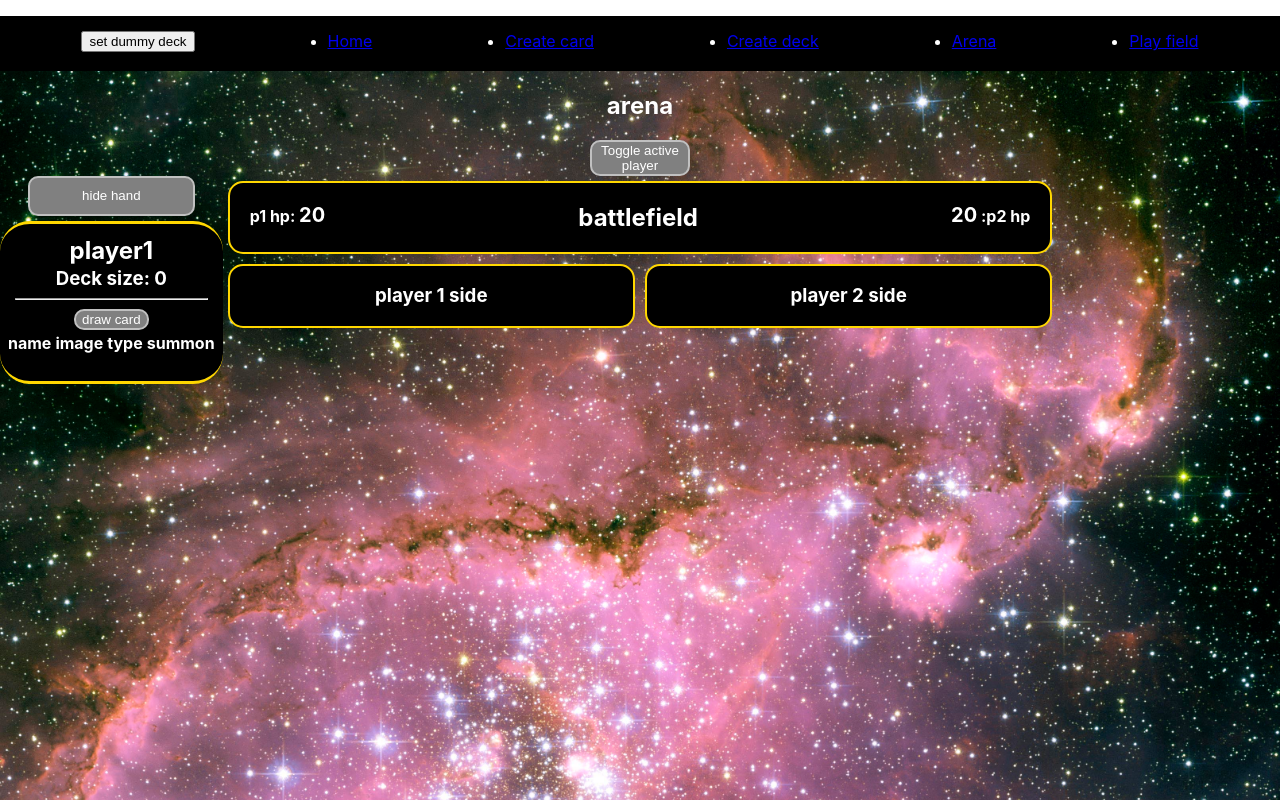
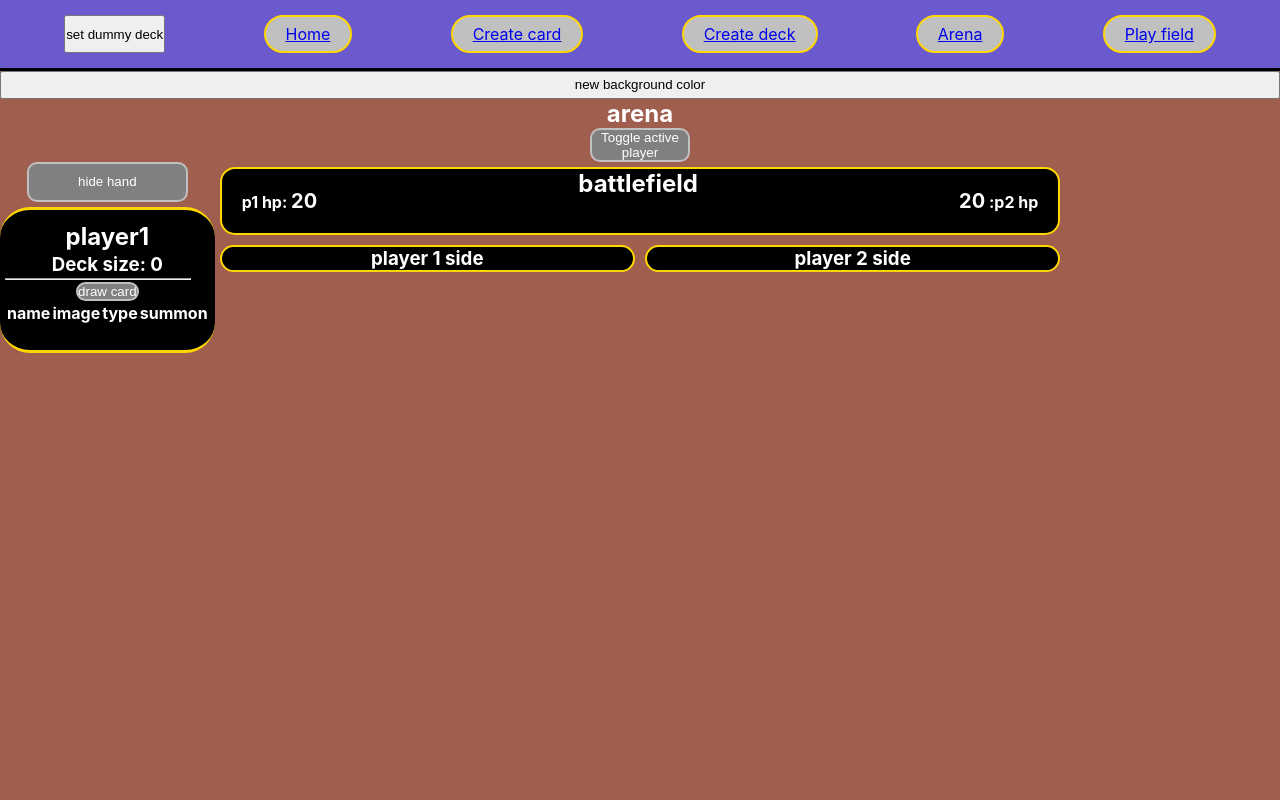
Before and after one commit to b-blom/react-sandbox, a React (Create React App) app: page /arena in a window 1280 px wide. Shown: the top 800 px of the page. Built offline with nearby package versions, Linux system fonts and the light colour scheme.

Commit message:
made the navbar ugly and add random background color to arena

```diff
--- a/src/game/Arena.jsx
+++ b/src/game/Arena.jsx
@@ -36,6 +36,10 @@ export default function Arena() {
 	const [hidePlayer1, setHidePlayer1] = useState(false);
 	const [hidePlayer2, setHidePlayer2] = useState(false);
 
+	const [backgroundColor, setBackgroundColor] = useState(() =>
+		Math.floor(Math.random() * 16777215).toString(16)
+	);
+
 	const dealDamage = (player, damage) => {
 		console.log('p2hp', player2Hp);
 		if (player === 'player1') {
@@ -51,7 +55,18 @@ export default function Arena() {
 	};
 
 	return (
-		<div className='arena game-wrapper  image-background'>
+		<div
+			className='arena game-wrapper  image-background'
+			style={{ background: `#${backgroundColor}` }}
+		>
+			<button
+				style={{ height: '30px' }}
+				onClick={() => {
+					setBackgroundColor(Math.floor(Math.random() * 16777215).toString(16));
+				}}
+			>
+				new background color
+			</button>
 			<h2>arena</h2>
 			<button
 				className='arena-button'
--- a/src/game/Game.css
+++ b/src/game/Game.css
@@ -11,12 +11,6 @@
 	color: white;
 	border-radius: 10px;
 	border: 2px solid silver;
-}
-
-.nav-bar {
-	height: 55px;
-	background-color: black;
-	color: white;
 }
 
 .image-background {
--- a/src/index.css
+++ b/src/index.css
@@ -1,3 +1,8 @@
+* {
+	margin: 0;
+	padding: 0;
+}
+
 body {
 	margin: 0;
 	font-family: -apple-system, BlinkMacSystemFont, 'Segoe UI', 'Roboto', 'Oxygen',
@@ -11,3 +16,15 @@ code {
 	font-family: source-code-pro, Menlo, Monaco, Consolas, 'Courier New',
 		monospace;
 }
+.nav-bar {
+	background-color: slateblue;
+	color: white;
+}
+
+.nav-bar ul li {
+	list-style: none;
+	border: 2px solid gold;
+	padding: 7px 20px;
+	border-radius: 20px;
+	background-color: silver;
+}
--- a/src/pages/ContentCreator.jsx
+++ b/src/pages/ContentCreator.jsx
@@ -4,8 +4,7 @@ import ManaCardCreator from './pageComponents/ManaCardCreator';
 import CreatureCardCreator from './pageComponents/CreatureCardCreator';
 export default function ContentCreator() {
 	return (
-		<div>
-			<div className='black-border row'>
+		<div className='row'>
 			<div className='black-border'>
 				<CreatureCardCreator />
 			</div>
@@ -17,6 +16,5 @@ export default function ContentCreator() {
 			</div>
 			{/* implement SorceryCardCreator */}
 		</div>
-		</div>
 	);
 }
```
Lines whose indentation alone changed are shown as unchanged.
